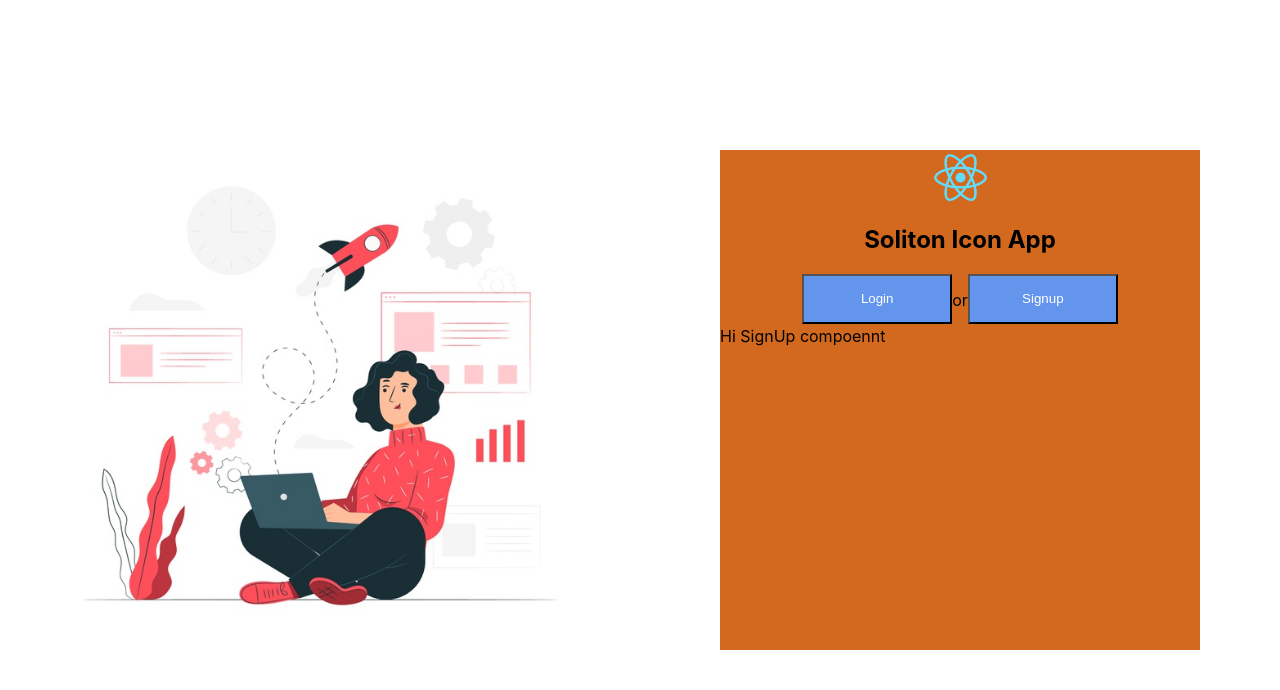
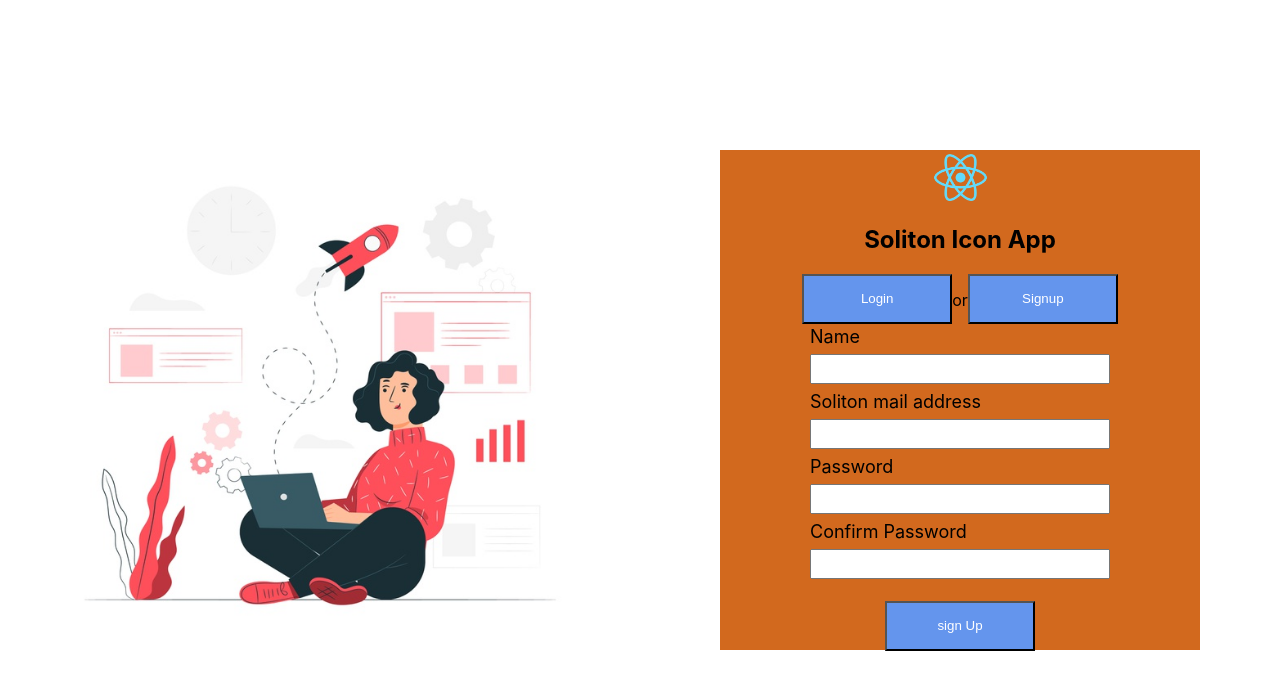
Before and after one commit to sk2111/icon-app, a React (Create React App) app: page /signin in a window 1280 px wide. Both pictures are taken after a click on the button "Signup". Shown: the top 690 px of the page. Built offline with nearby package versions, Linux system fonts and the light colour scheme.

Commit message:
Add : Sign up component UI
Signed-off-by: Sathishkumar Thangavel <sathisht1996@gmail.com>

```diff
--- a/src/components/sign-up/sign-up.component.jsx
+++ b/src/components/sign-up/sign-up.component.jsx
@@ -1,8 +1,30 @@
+//libs
 import React from 'react';
+//css
+import styles from './sign-up.module.css';
+//components
+import CustomButton from '../custom-button/custom-button.component';
+import FormInput from '../form-input/form-input.component';
+//actions
 
+//reselect
 const SignUp = () => {
+    const handleSignUpNewUser = (event) => {
+        event.preventDefault();
+    }
     return (
-        <div>Hi SignUp compoennt </div>
+        <div className={`flex-col align-cen`}>
+            <form autoComplete="on" onSubmit={handleSignUpNewUser}>
+                <FormInput label="Name" type="text" required autoComplete="on" />
+                <FormInput label="Soliton mail address" type="email" required autoComplete="on" />
+                <FormInput label="Password" type="password" required autoComplete="on" />
+                <FormInput label="Confirm Password" type="password" required autoComplete="on" />
+                <div className={`${styles.buttonCon} perfect-cen`}>
+                    <CustomButton label="sign Up" type="submit"></CustomButton>
+                </div>
+            </form>
+
+        </div>
     );
 };
 
--- a/src/components/sign-up/sign-up.module.css
+++ b/src/components/sign-up/sign-up.module.css
@@ -0,0 +1,4 @@
+.buttonCon {
+  margin-top: 15px;
+  width: 300px;
+}
```
